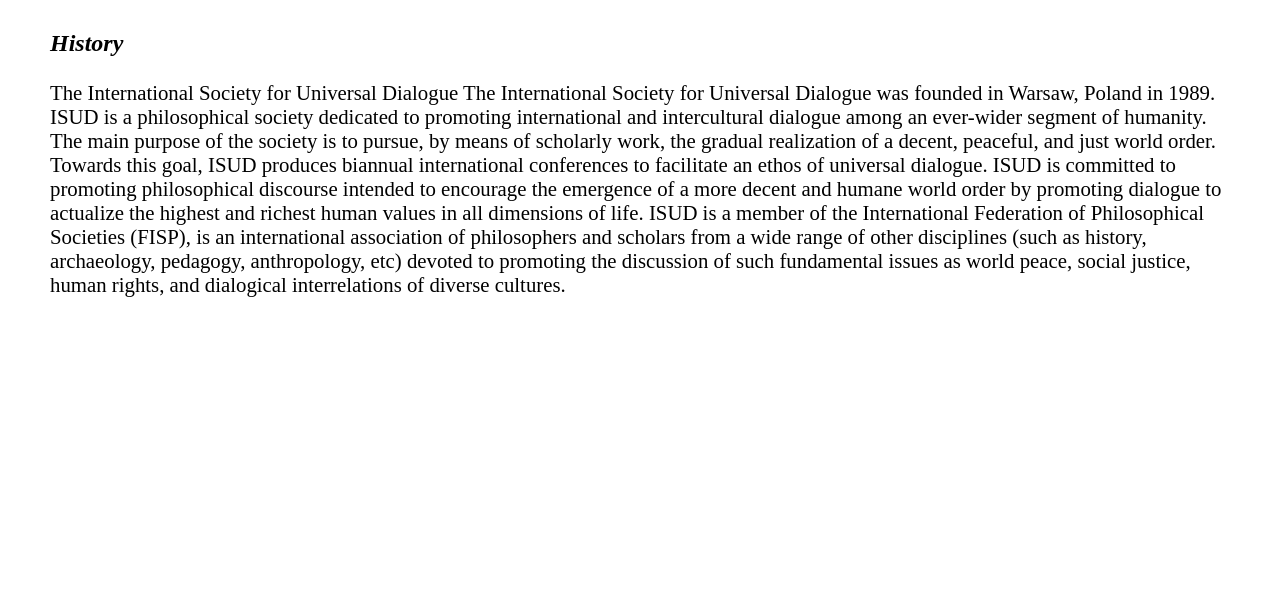
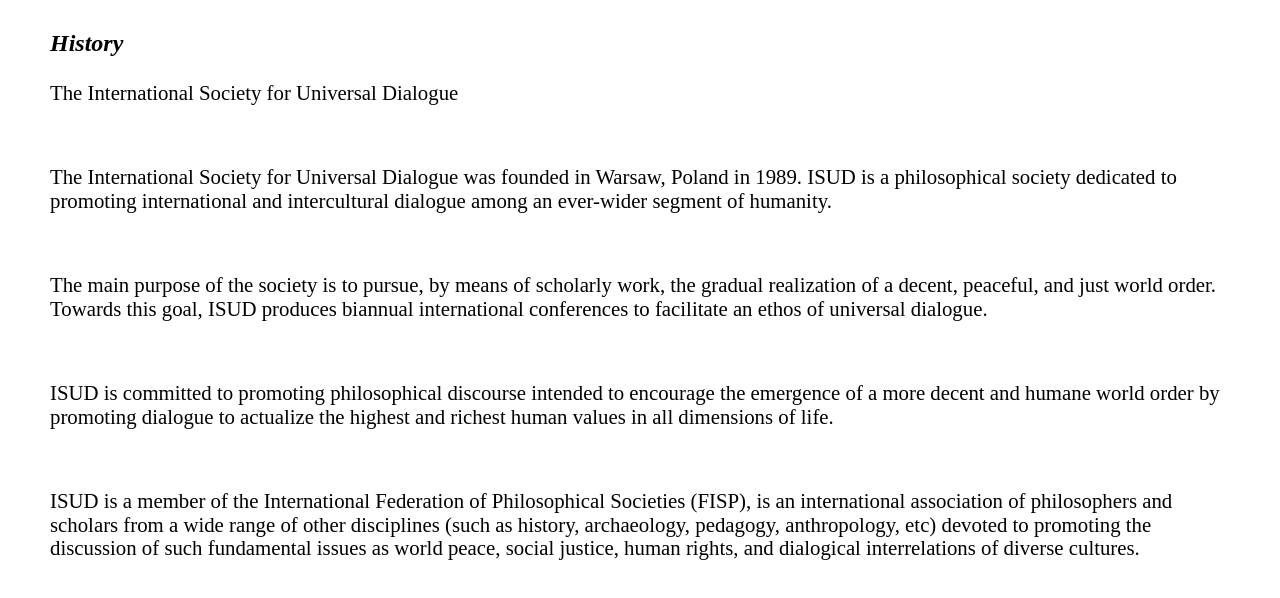
Before and after one commit to ITMD362-Group-MYE/ITMD362-Project2, a plain HTML site: page index.html in a window 1280 px wide. Shown: the part 899-1497 px from the top of the page. Before the commit the page ends 1216 px from the top, so only its background shows below. Drawn offline with Linux system fonts and the light colour scheme.

Commit message:
Update index.html

```diff
--- a/index.html
+++ b/index.html
@@ -25,12 +25,12 @@
     <div class="recent">
 
       <div class="column1">
-        <a href="https://www.worldialogue.org/copy-of-2016-congress">  <img border="0" alt="2018" src="images/one.jpg"></a>
+        <a href="https://www.worldialogue.org/copy-of-2016-congress">  <img alt="2018" src="images/one.jpg"></a>
         <a href="event.html"><h3>2018 Congress</h3></a>
       </div>
 
       <div class="column2">
-        <a href="https://www.worldialogue.org/congress-details"><img border="0" alt="2016" src="images/two.jpg"></a>
+        <a href="https://www.worldialogue.org/congress-details"><img alt="2016" src="images/two.jpg"></a>
         <a href="event.html"><h3>2016 Congress</h3></a>
       </div>
 
@@ -43,16 +43,17 @@
 
       <div class= "paragraph">
       <h3>History</h3>
-      <p>The International Society for Universal Dialogue
+      <p>The International Society for Universal Dialogue</p>
+        <br>
+      <p>The International Society for Universal Dialogue was founded in Warsaw, Poland in 1989. ISUD is a philosophical society dedicated to promoting international and intercultural dialogue among an ever-wider segment of humanity.</p>
+        <br>
+      <p>The main purpose of the society is to pursue, by means of scholarly work, the gradual realization of a decent, peaceful, and just world order. Towards this goal, ISUD produces biannual international conferences to facilitate an ethos of universal dialogue.</p>
+        <br>
+      <p>ISUD is committed to promoting philosophical discourse intended to encourage the emergence of a more decent and humane world order by promoting dialogue to actualize the highest and richest human values in all dimensions of life.</p>
+        <br>
+      <p>ISUD is a member of the International Federation of Philosophical Societies (FISP), is an international association of philosophers and scholars from a wide range of other disciplines (such as history, archaeology, pedagogy, anthropology, etc) devoted to promoting the discussion of such fundamental issues as world peace, social justice, human rights, and dialogical interrelations of diverse cultures.</p>
+    <br>
+    </div>
 
-    The International Society for Universal Dialogue was founded in Warsaw, Poland in 1989. ISUD is a philosophical society dedicated to promoting international and intercultural dialogue among an ever-wider segment of humanity.
-
-    The main purpose of the society is to pursue, by means of scholarly work, the gradual realization of a decent, peaceful, and just world order. Towards this goal, ISUD produces biannual international conferences to facilitate an ethos of universal dialogue.
-
-    ISUD is committed to promoting philosophical discourse intended to encourage the emergence of a more decent and humane world order by promoting dialogue to actualize the highest and richest human values in all dimensions of life.
-
-    ISUD is a member of the International Federation of Philosophical Societies (FISP), is an international association of philosophers and scholars from a wide range of other disciplines (such as history, archaeology, pedagogy, anthropology, etc) devoted to promoting the discussion of such fundamental issues as world peace, social justice, human rights, and dialogical interrelations of diverse cultures.
-      </p>
-  </div>
   </body>
 </html>
```
